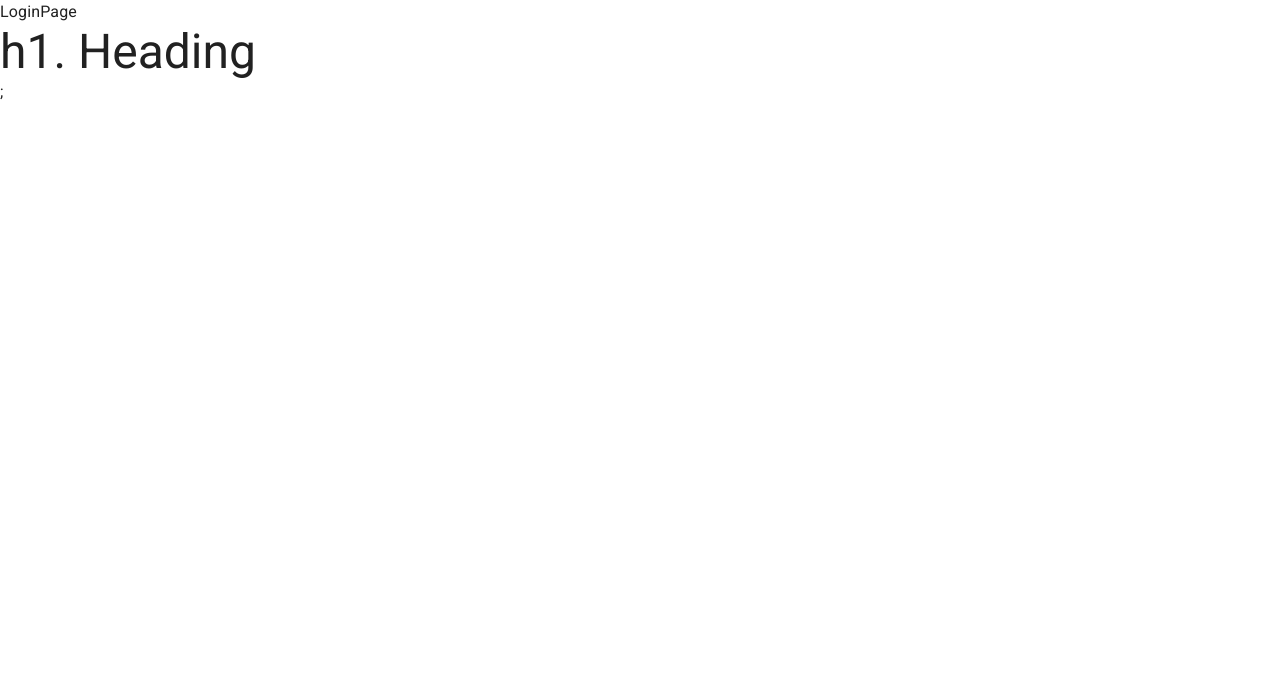
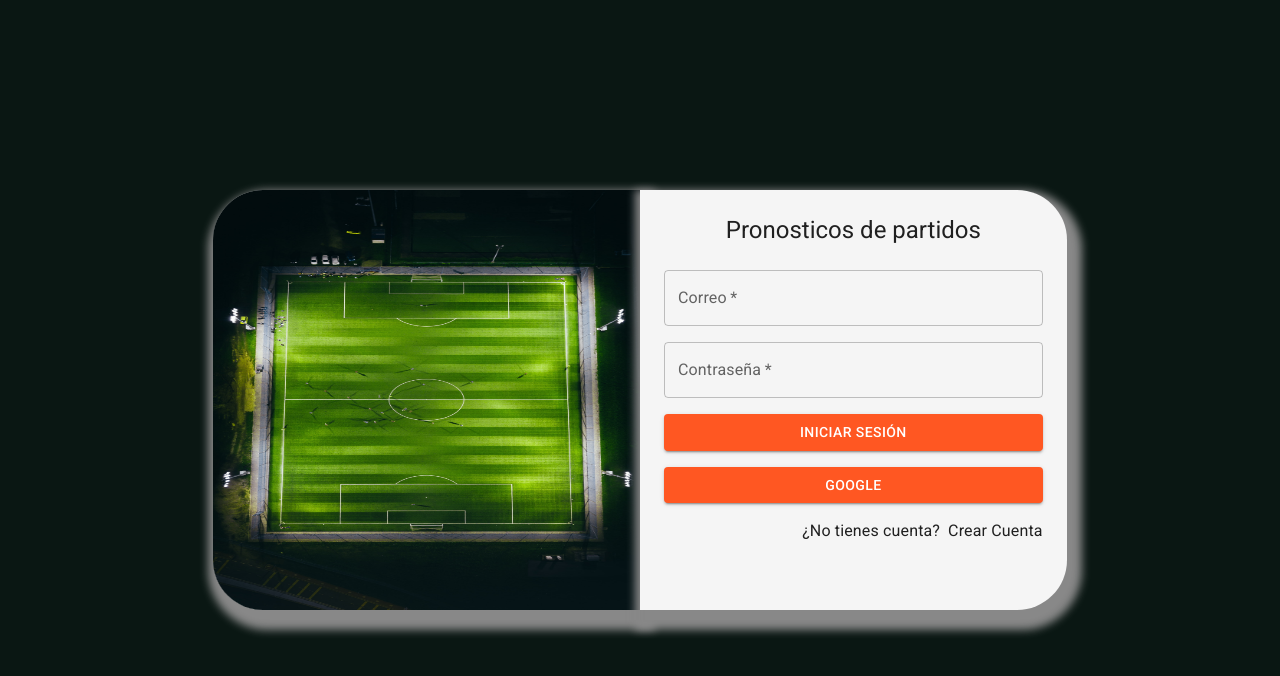
Before and after one commit to johan50693/react_football_predictions-, a React (Vite) app: page /auth/login in a window 1280 px wide. Shown: the top 676 px of the page. Built offline with nearby package versions, Linux system fonts and the light colour scheme.

Commit message:
Diseño de login y register

```diff
--- /dev/null
+++ b/src/auth/layout/AuthLayout.jsx
@@ -0,0 +1,59 @@
+import { Grid, Typography } from '@mui/material'
+import React from 'react'
+
+export const AuthLayout = ({children, title='', imageSrc='nothing', heightBox=420}) => {
+  return (
+    <>
+      <Grid container
+            spacing={0}
+            justifyContent='center'
+            alignItems='center'
+            directions= "column"
+          sx={{
+            backgroundColor: '#0A1713',
+            height: '100vh'
+          }}>
+
+            <Grid item
+            xs={4}
+                  sx={{
+                    backgroundColor: '#F5F5F5',
+                    height: `${heightBox}px`,
+                    borderRadius: '50px 0px 0px 50px'
+                  }}>
+                    <img src={imageSrc}
+                            height={`${heightBox}px`}
+                            width={'100%'}
+                            style={{
+                              borderRadius: '50px 0px 0px 50px',
+                              boxShadow: '5px 10px 8px 10px #888888'
+                            }}
+                    />
+            </Grid>
+            <Grid item
+                  xs={4}
+                  justifyContent='center'
+                  alignItems={'center'}
+                  directions="column"
+                  sx={{
+                    backgroundColor: '#F5F5F5',
+                    padding: 3,
+                    height: `${heightBox}px`,
+                    borderRadius: '0px 50px 50px 0px',
+                    boxShadow: '5px 10px 8px 10px #888888'
+                  }}>
+                    <Typography variant="h5" sx={{
+                      textAlign: 'center',
+                      mb: 1
+                    }}>
+                      {title}
+                    </Typography>
+
+                   {children}
+            </Grid>
+
+
+      </Grid>
+    </>
+  )
+}
--- a/src/auth/pages/LoginPage.jsx
+++ b/src/auth/pages/LoginPage.jsx
@@ -1,13 +1,84 @@
-import { Typography } from "@mui/material"
-
+import { Directions } from "@mui/icons-material"
+import { Button, Grid, Link, TextField, Typography } from "@mui/material"
+import { Link as RouterLink } from 'react-router-dom'
+import imgLogin from '../../assets/img/login.jpg'
+import { AuthLayout } from "../layout/AuthLayout"
 
 export const LoginPage = () => {
   return (
-    <>
-      <div>LoginPage</div>
-      <Typography variant="h3" component="h2">
-        h1. Heading
-      </Typography>;
-    </>
+      <AuthLayout title={'Pronosticos de partidos'} imageSrc={imgLogin} heightBox={420}>
+        <form >
+          <Grid container>
+            <Grid
+                  item
+                  xs={12}
+                  sx={{mt:2}}
+            >
+              <TextField
+                required
+                fullWidth
+                autoComplete="off"
+                label="Correo"
+                type="email"
+                placeholder="Ingresa tu correo electrónico"
+                name="email"
+                value=""
+              />
+            </Grid>
+            <Grid
+                  item
+                  xs={12}
+                  sx={{mt:2}}
+            >
+              <TextField
+                required
+                fullWidth
+                label="Contraseña"
+                type="password"
+                placeholder="Ingresa tu contraseña"
+                name="password"
+                value=""
+              />
+            </Grid>
+            <Grid
+                  item
+                  xs={12}
+                  sx={{mt:2}}
+
+            >
+              <Button
+                      fullWidth
+                      type="submit"
+                      variant="contained">
+                        Iniciar Sesión
+              </Button>
+            </Grid>
+            <Grid
+                  item
+                  xs={12}
+                  sx={{mt:2}}
+
+            >
+              <Button
+                      fullWidth
+                      variant="contained">
+                        Google
+              </Button>
+            </Grid>
+            <Grid
+                  container
+                  justifyContent='end'
+                  direction='row'
+                  sx={{mt:2}}
+
+            >
+              <Typography sx={{ mr: 1}}>¿No tienes cuenta? </Typography>
+              <Link component={RouterLink} underline="hover" color="inherit" to='/auth/register'>
+                Crear Cuenta
+              </Link>
+            </Grid>
+          </Grid>
+        </form>
+      </AuthLayout>
   )
 }
--- a/src/auth/pages/RegisterPage.jsx
+++ b/src/auth/pages/RegisterPage.jsx
@@ -1,7 +1,86 @@
-
+import { AuthLayout } from "../layout/AuthLayout"
+import imgRegister from '../../assets/img/register.jpg'
+import { Button, Grid, Link, TextField, Typography } from "@mui/material"
+import { Link as RouterLink} from 'react-router-dom'
 
 export const RegisterPage = () => {
   return (
-    <div>RegisterPage</div>
+    <AuthLayout title={'Registro'} imageSrc={imgRegister} heightBox={450}>
+      <form >
+          <Grid container>
+            <Grid
+                  item
+                  xs={12}
+                  sx={{mt:2}}
+            >
+              <TextField
+                required
+                fullWidth
+                label="Nombre"
+                type="text"
+                placeholder="Ingresa su nombre completo"
+                name="name"
+                value=""
+              />
+            </Grid>
+            <Grid
+                  item
+                  xs={12}
+                  sx={{mt:2}}
+            >
+              <TextField
+                required
+                fullWidth
+                autoComplete="off"
+                label="Correo"
+                type="email"
+                placeholder="Ingresa tu correo electrónico"
+                name="email"
+                value=""
+              />
+            </Grid>
+            <Grid
+                  item
+                  xs={12}
+                  sx={{mt:2}}
+            >
+              <TextField
+                required
+                fullWidth
+                label="Contraseña"
+                type="password"
+                placeholder="Ingresa tu contraseña"
+                name="password"
+                value=""
+              />
+            </Grid>
+            <Grid
+                  item
+                  xs={12}
+                  sx={{mt:2}}
+
+            >
+              <Button
+                      fullWidth
+                      type="submit"
+                      variant="contained">
+                        Registrar
+              </Button>
+            </Grid>
+            <Grid
+                  container
+                  justifyContent='end'
+                  direction='row'
+                  sx={{mt:2}}
+
+            >
+              <Typography sx={{ mr: 1}}>¿No tienes cuenta? </Typography>
+              <Link component={RouterLink} underline="hover" color="inherit" to='/auth/login'>
+                Ingresar
+              </Link>
+            </Grid>
+          </Grid>
+        </form>
+    </AuthLayout>
   )
 }
--- a/src/theme/defaultTheme.jsx
+++ b/src/theme/defaultTheme.jsx
@@ -5,10 +5,10 @@ import { red } from '@mui/material/colors';
 export const theme = createTheme({
   palette: {
     primary: {
-      main: '#556cd6',
+      main: '#ff5722',
     },
     secondary: {
-      main: '#19857b',
+      main: '#00a152',
     },
     error: {
       main: red.A400,
```
Also changed, not shown: src/assets/img/login.jpg (added), src/assets/img/register.jpg (added).
